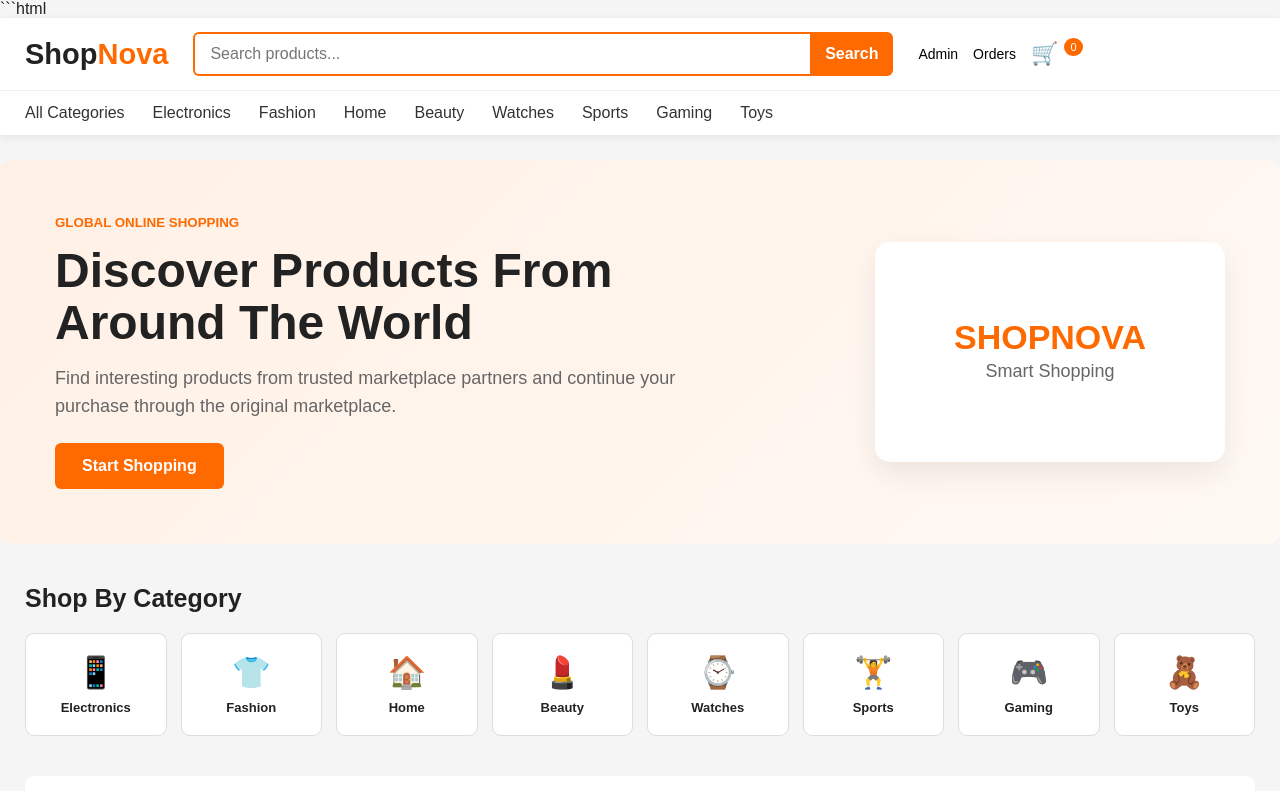
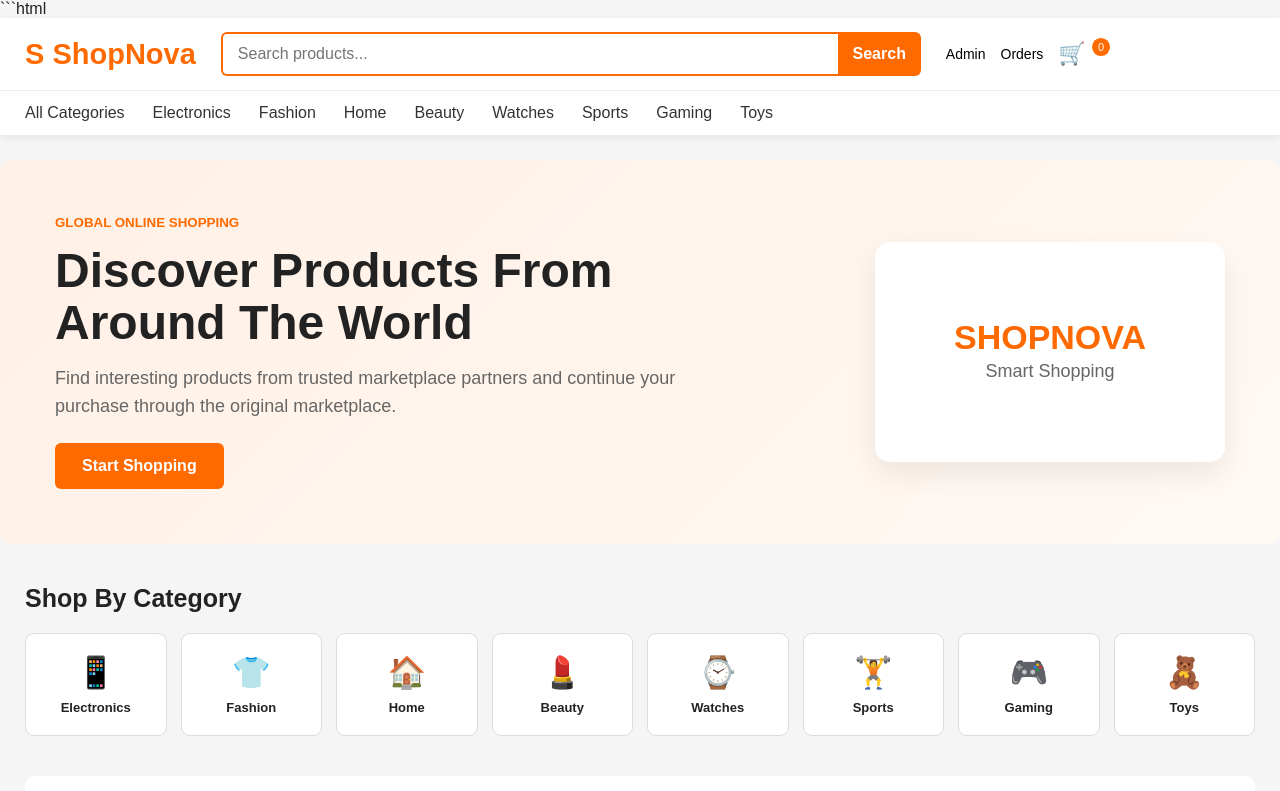
Before and after one commit to malikfgh-13/shopnova, a plain HTML site: page index.html in a window 1280 px wide. Shown: the top 791 px of the page. Drawn offline with nearby package versions, Linux system fonts and the light colour scheme; no server answers.

Commit message:
Update index.html

```diff
--- a/index.html
+++ b/index.html
@@ -188,7 +188,8 @@ footer p,footer button{display:block;color:#aaa;background:none;border:0;text-al
 <div class="top">
 
 <div class="logo" onclick="goHome()">
-Shop<span>Nova</span>
+  <span class="logo-icon">S</span>
+  <span class="logo-text">Shop<span>Nova</span></span>
 </div>
 
 <div class="search">
```
